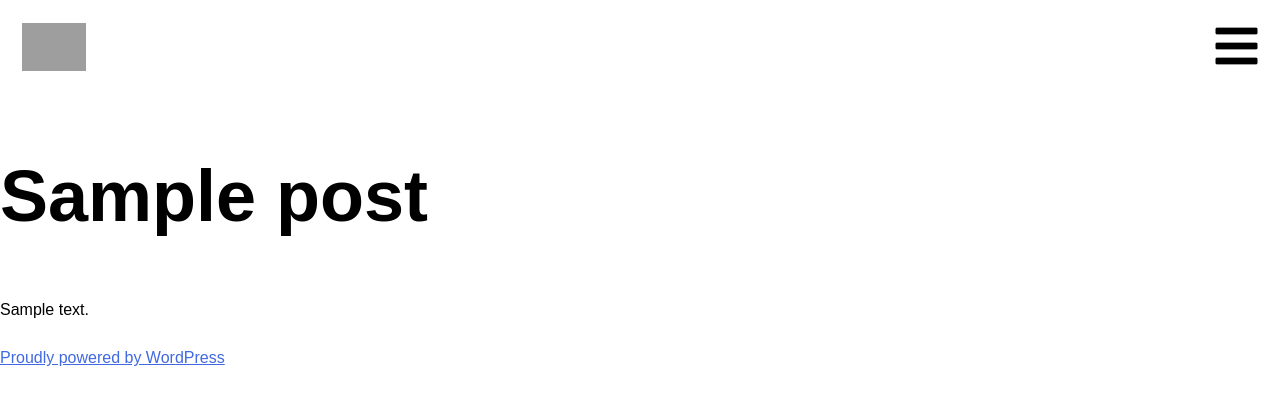
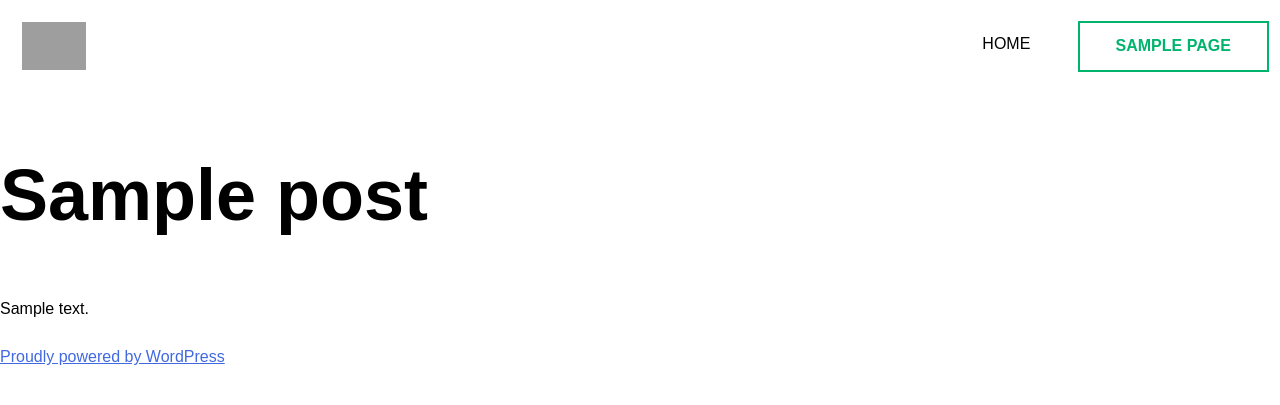
Before and after one commit to redacademy/ecofair-winter-2020, a WordPress theme: template themes/ecofair-theme/page.php in a window 1280 px wide. Shown: the top 405 px of the page. Run offline with PHP 8.4 and a stand-in for WordPress, Linux system fonts and the light colour scheme; the site name, menu and one post (Sample post) are stand-ins, and other content is empty; style sheets or scripts are compiled from the project's sources; some libraries are stand-ins or nearby versions; some web fonts are replaced; grey boxes are pictures that could not be loaded.

Commit message:
add hover effect, add donate button style for last child in the nav

```diff
--- a/themes/ecofair-theme/js/menu.js
+++ b/themes/ecofair-theme/js/menu.js
@@ -1,10 +1,8 @@
 (function() {
-    console.log("Connected!");
     const menu = document.querySelector(".menu-icon-wrapper");
     const menuList = document.getElementById('primary-menu');
 
     menu.addEventListener('click', (e) => {
 	menuList.classList.toggle('menu-show');
-	console.log("Clicked");
     })
 })();
--- a/themes/ecofair-theme/sass/_header.scss
+++ b/themes/ecofair-theme/sass/_header.scss
@@ -1,10 +1,18 @@
 .site-header {
+    @include desktop {
+	display: flex;
+	align-items: center;
+	justify-content: space-between;
+    }
     .site-branding {
 	display: flex;
 	align-items: center;
 	padding: 1.4rem;
 	justify-content: space-between;
 	i {
+	    @include desktop {
+		display: none;
+	    }
 	    font-size: 3rem;
 	}
     }
@@ -14,23 +22,61 @@
     }
     .menu-menu-container {
 	width:100vw;
+	@include desktop {
+	    width: auto;
+	}
     }
     .menu {
 	display: none;
-	width: 0vw;
+	position: absolute;
+	@include desktop {
+	    width: auto;
+	    display: flex;
+	    position: relative
+	}
 	text-align: right;
 	a {
-	    padding: 1.4rem;
+	    margin: 1.4rem;
+	    @include desktop {
+		margin: 1.4rem 2.25rem;
+	    }
 	    text-transform: uppercase;
 	    color: $color__text-main;
+	    @include desktop {
+		padding-bottom: .2rem;
+		&:active,
+		&:hover {
+		    border-bottom: solid $color__green-1 .15rem;
+		}
+	    }
+	}
+	li {
+	    display: flex;
+	    justify-content: end;
+	    &:last-child > a {
+		border: solid $color__green-1 .15rem;
+		color: $color__green-1;
+		font-weight: 900;
+		width: 20%;
+		padding: .4rem;
+		text-align: center;
+		@include desktop {
+		    margin: .7rem;
+		    width: 100%;
+		    padding: .7rem 2.25rem;
+		}
+	    }
 	}
     }
     .menu-show {
 	display: block;
 	width: 100vw;
-	background-color: white;
+	background-color: $color__background-white;
 	display: flex;
 	flex-direction: column;
 	position: absolute;
+	transition-timing-function: ease-in-out;
+	transition-property: all;
+	transition-duration: 4s;
     }
 }
```
